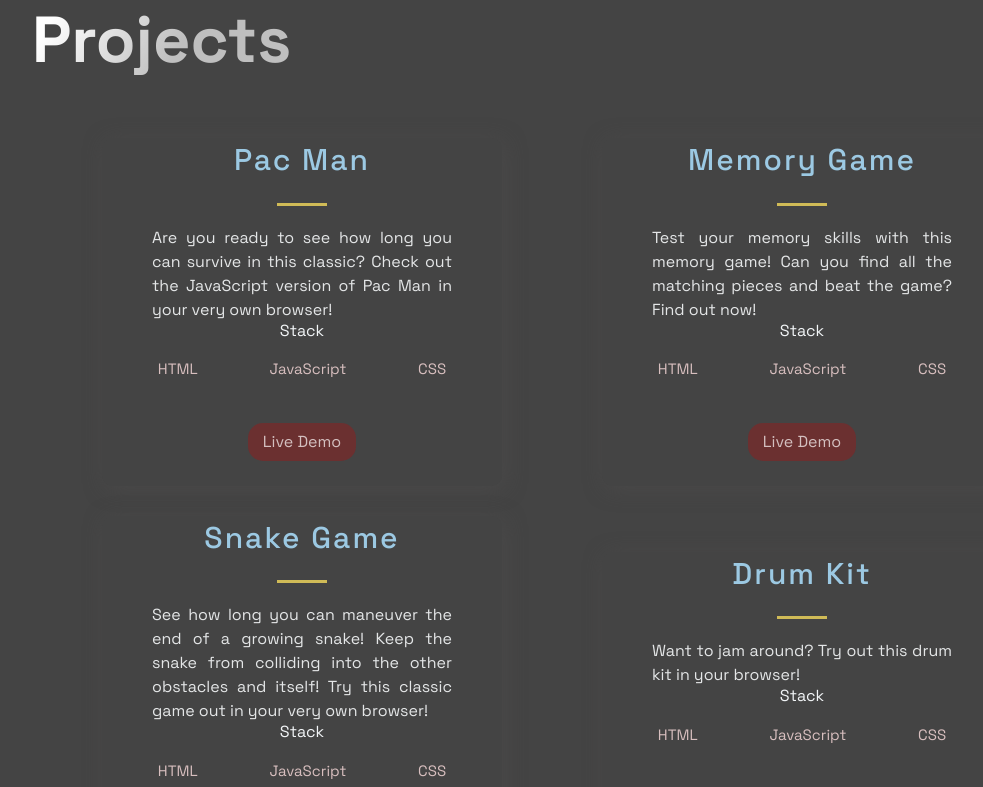
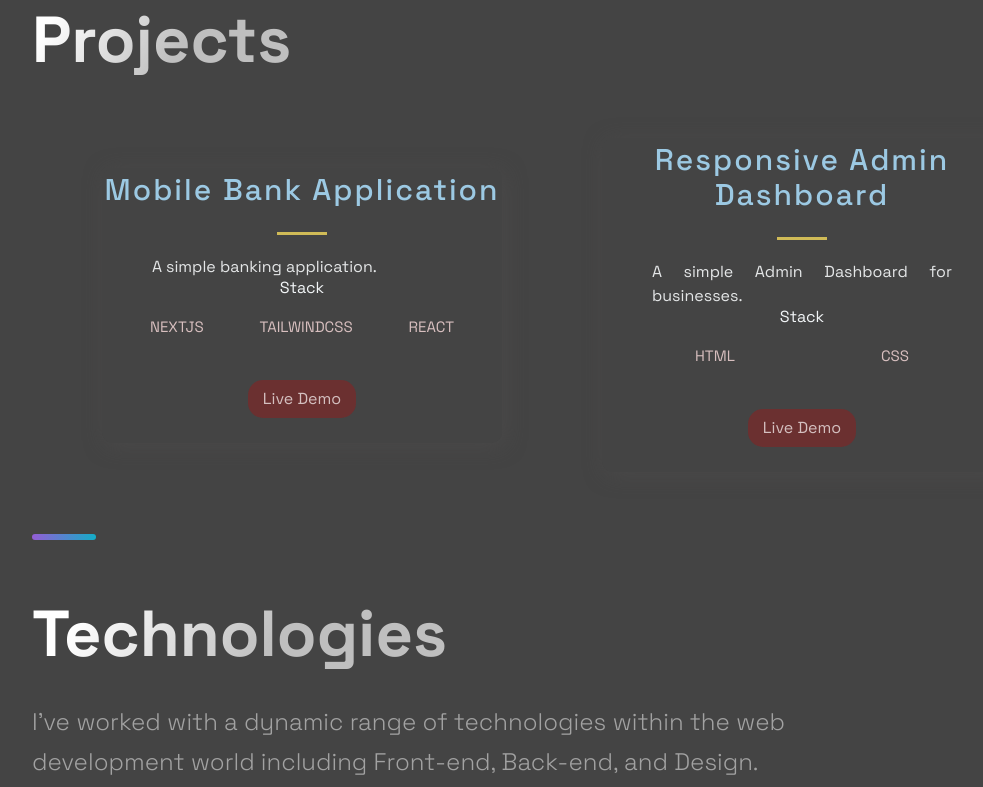
Before and after one commit to normanMatthew/dev, a Next.js app: page / in a window 1280 px wide. Shown: the part 720-1507 px from the top of the page, without its empty margins (88-1071 px from the left). Built offline with nearby package versions, Linux system fonts and the light colour scheme.

Commit message:
removed gaming projects

```diff
--- a/src/constants/constants.js
+++ b/src/constants/constants.js
@@ -1,58 +1,5 @@
 export const projects = [
-  {
-    title: 'Pac Man',
-    description: "Are you ready to see how long you can survive in this classic? Check out the JavaScript version of Pac Man in your very own browser!",
-      image: 'https://external-content.duckduckgo.com/iu/?u=https%3A%2F%2Ftse1.mm.bing.net%2Fth%3Fid%3DOIP.FwenNoJHE4yd76rlXzPq8QAAAA%26pid%3DApi&f=1&ipt=4b38968b1a193e953c40e6c6ea822ae530b2b5dcb79b25dfb3535027c9bd3a2b&ipo=images',
-      tags: ['HTML', 'JavaScript', 'CSS'],
-    source: 'https://github.com/psychologyandfreedom/pacman_javascript',
-    visit: 'https://psychologyandfreedom.github.io/pacman_javascript/',
-    id: 0,
-  },
-  {
-    title: 'Memory Game',
-    description:"Test your memory skills with this memory game! Can you find all the matching pieces and beat the game? Find out now!",
-    image: 'https://external-content.duckduckgo.com/iu/?u=https%3A%2F%2Ftse1.mm.bing.net%2Fth%3Fid%3DOIP.KjXp0b_P0jnx8GeqOxmr2gAAAA%26pid%3DApi&f=1&ipt=0370b4b7a79d05af1f7185b5864510bbf05aa639676f580446efe6067f7f86a4&ipo=images',
-    tags: ['HTML', 'JavaScript', 'CSS'],
-    source: 'https://github.com/psychologyandfreedom/JavaScript_Memory_Game',
-    visit: 'https://psychologyandfreedom.github.io/JavaScript_Memory_Game/',
-    id: 1,
-  },
-  {
-    title: 'Snake Game',
-    description: "See how long you can maneuver the end of a growing snake! Keep the snake from colliding into the other obstacles and itself! Try this classic game out in your very own browser!",
-      image: 'https://external-content.duckduckgo.com/iu/?u=https%3A%2F%2Ftse2.mm.bing.net%2Fth%3Fid%3DOIP.2ZiHDou29Pn1aQuw1cDctQAAAA%26pid%3DApi&f=1&ipt=ff7f80f8255fc41489c030f7c6b7c4979ec62b5e971c9e8f2740e1c5df0c77c6&ipo=images',
-      tags: ['HTML', 'JavaScript', 'CSS'],
-    source: 'https://github.com/psychologyandfreedom/snake_game_classic_javascript',
-    visit: 'https://psychologyandfreedom.github.io/snake_game_classic_javascript/',
-    id: 2,
-  },
-  {
-    title: 'Drum Kit',
-    description: "Want to jam around? Try out this drum kit in your browser!",
-    image: 'https://external-content.duckduckgo.com/iu/?u=https%3A%2F%2Ftse4.mm.bing.net%2Fth%3Fid%3DOIP.A7sUvH0CNTwhUtx0I48hrAAAAA%26pid%3DApi&f=1&ipt=f525b6e3da50b0e56431ca951ebb3631c25c8ea0a6f3f2bd7c496418d6600e95&ipo=images',
-    tags: ['HTML', 'JavaScript', 'CSS'],
-    source: 'https://github.com/psychologyandfreedom/drum-kit',
-    visit: 'https://psychologyandfreedom.github.io/drum-kit/',
-    id: 3,
-  },
-  {
-    title: 'Simon Game',
-    description: "See how good your short-term memory is by repeating the sequence as many times as you can! The longer you go, the harder it gets!",
-    image: 'https://external-content.duckduckgo.com/iu/?u=https%3A%2F%2Ftse1.mm.bing.net%2Fth%3Fid%3DOIP.1ZYQ9DBvzp1K4yL8gcWtkAAAAA%26pid%3DApi&f=1&ipt=6510d5b81aafaf673cf3d8e2ebbef1be8795b1b9fdeb2cacd3243a32f6bb7c35&ipo=images',
-    tags: ['HTML', 'JavaScript', 'CSS'],
-    source: 'https://github.com/psychologyandfreedom/simon-game',
-    visit: 'https://psychologyandfreedom.github.io/simon-game/',
-    id: 4,
-  },
-  {
-    title: 'Javascript Shooter',
-    description: "Can you achieve more than 80 points before the timer runs out? Click to find out!",
-    image: 'https://external-content.duckduckgo.com/iu/?u=https%3A%2F%2Ftse1.mm.bing.net%2Fth%3Fid%3DOIP.1ZYQ9DBvzp1K4yL8gcWtkAAAAA%26pid%3DApi&f=1&ipt=6510d5b81aafaf673cf3d8e2ebbef1be8795b1b9fdeb2cacd3243a32f6bb7c35&ipo=images',
-    tags: ['HTML', 'JavaScript', 'CSS'],
-    source: 'https://github.com/psychologyandfreedom/simon-game',
-    visit: 'https://psychologyandfreedom.github.io/2D_JS_HTML_CSS_Game/',
-    id: 5,
-  },
+
   {
     title: 'Mobile Bank Application',
     description: "A simple banking application.",
@@ -60,7 +7,7 @@ export const projects = [
     tags: ['NEXTJS', 'TAILWINDCSS', 'REACT'],
     source: 'https://github.com/psychologyandfreedom/simon-game',
     visit: 'https://bank-application-pi.vercel.app/',
-    id: 6,
+    id: 1,
   },
   {
     title: 'Responsive Admin Dashboard',
@@ -69,7 +16,7 @@ export const projects = [
     tags: ['HTML', 'CSS'],
     source: 'https://github.com/psychologyandfreedom/simon-game',
     visit: 'https://psychologyandfreedom.github.io/admin-dashboard/',
-    id: 7,
+    id: 2,
 
   },
 ];
@@ -88,3 +35,59 @@ export const AccomplishmentData = [
   {year: 2021, text: 'Officially Became a Certified Full Stack Web Developer'},
   {year: 2022, text:'Built my first game demo using unity 3d'}
 ];
+
+
+// {
+//   title: 'Pac Man',
+//   description: "Are you ready to see how long you can survive in this classic? Check out the JavaScript version of Pac Man in your very own browser!",
+//     image: 'https://external-content.duckduckgo.com/iu/?u=https%3A%2F%2Ftse1.mm.bing.net%2Fth%3Fid%3DOIP.FwenNoJHE4yd76rlXzPq8QAAAA%26pid%3DApi&f=1&ipt=4b38968b1a193e953c40e6c6ea822ae530b2b5dcb79b25dfb3535027c9bd3a2b&ipo=images',
+//     tags: ['HTML', 'JavaScript', 'CSS'],
+//   source: 'https://github.com/psychologyandfreedom/pacman_javascript',
+//   visit: 'https://psychologyandfreedom.github.io/pacman_javascript/',
+//   id: 0,
+// },
+// {
+//   title: 'Memory Game',
+//   description:"Test your memory skills with this memory game! Can you find all the matching pieces and beat the game? Find out now!",
+//   image: 'https://external-content.duckduckgo.com/iu/?u=https%3A%2F%2Ftse1.mm.bing.net%2Fth%3Fid%3DOIP.KjXp0b_P0jnx8GeqOxmr2gAAAA%26pid%3DApi&f=1&ipt=0370b4b7a79d05af1f7185b5864510bbf05aa639676f580446efe6067f7f86a4&ipo=images',
+//   tags: ['HTML', 'JavaScript', 'CSS'],
+//   source: 'https://github.com/psychologyandfreedom/JavaScript_Memory_Game',
+//   visit: 'https://psychologyandfreedom.github.io/JavaScript_Memory_Game/',
+//   id: 1,
+// },
+// {
+//   title: 'Snake Game',
+//   description: "See how long you can maneuver the end of a growing snake! Keep the snake from colliding into the other obstacles and itself! Try this classic game out in your very own browser!",
+//     image: 'https://external-content.duckduckgo.com/iu/?u=https%3A%2F%2Ftse2.mm.bing.net%2Fth%3Fid%3DOIP.2ZiHDou29Pn1aQuw1cDctQAAAA%26pid%3DApi&f=1&ipt=ff7f80f8255fc41489c030f7c6b7c4979ec62b5e971c9e8f2740e1c5df0c77c6&ipo=images',
+//     tags: ['HTML', 'JavaScript', 'CSS'],
+//   source: 'https://github.com/psychologyandfreedom/snake_game_classic_javascript',
+//   visit: 'https://psychologyandfreedom.github.io/snake_game_classic_javascript/',
+//   id: 2,
+// },
+// {
+//   title: 'Drum Kit',
+//   description: "Want to jam around? Try out this drum kit in your browser!",
+//   image: 'https://external-content.duckduckgo.com/iu/?u=https%3A%2F%2Ftse4.mm.bing.net%2Fth%3Fid%3DOIP.A7sUvH0CNTwhUtx0I48hrAAAAA%26pid%3DApi&f=1&ipt=f525b6e3da50b0e56431ca951ebb3631c25c8ea0a6f3f2bd7c496418d6600e95&ipo=images',
+//   tags: ['HTML', 'JavaScript', 'CSS'],
+//   source: 'https://github.com/psychologyandfreedom/drum-kit',
+//   visit: 'https://psychologyandfreedom.github.io/drum-kit/',
+//   id: 3,
+// },
+// {
+//   title: 'Simon Game',
+//   description: "See how good your short-term memory is by repeating the sequence as many times as you can! The longer you go, the harder it gets!",
+//   image: 'https://external-content.duckduckgo.com/iu/?u=https%3A%2F%2Ftse1.mm.bing.net%2Fth%3Fid%3DOIP.1ZYQ9DBvzp1K4yL8gcWtkAAAAA%26pid%3DApi&f=1&ipt=6510d5b81aafaf673cf3d8e2ebbef1be8795b1b9fdeb2cacd3243a32f6bb7c35&ipo=images',
+//   tags: ['HTML', 'JavaScript', 'CSS'],
+//   source: 'https://github.com/psychologyandfreedom/simon-game',
+//   visit: 'https://psychologyandfreedom.github.io/simon-game/',
+//   id: 4,
+// },
+// {
+//   title: 'Javascript Shooter',
+//   description: "Can you achieve more than 80 points before the timer runs out? Click to find out!",
+//   image: 'https://external-content.duckduckgo.com/iu/?u=https%3A%2F%2Ftse1.mm.bing.net%2Fth%3Fid%3DOIP.1ZYQ9DBvzp1K4yL8gcWtkAAAAA%26pid%3DApi&f=1&ipt=6510d5b81aafaf673cf3d8e2ebbef1be8795b1b9fdeb2cacd3243a32f6bb7c35&ipo=images',
+//   tags: ['HTML', 'JavaScript', 'CSS'],
+//   source: 'https://github.com/psychologyandfreedom/simon-game',
+//   visit: 'https://psychologyandfreedom.github.io/2D_JS_HTML_CSS_Game/',
+//   id: 5,
+// },
```
